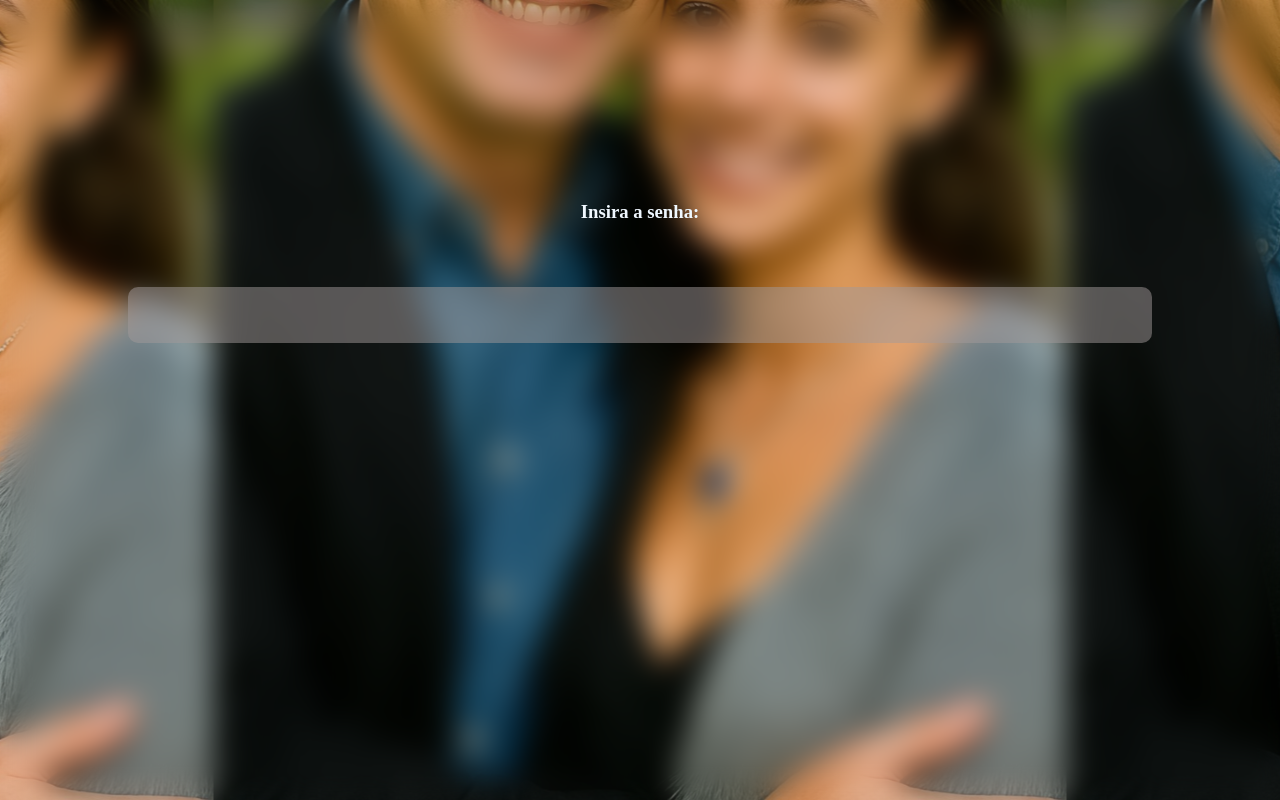
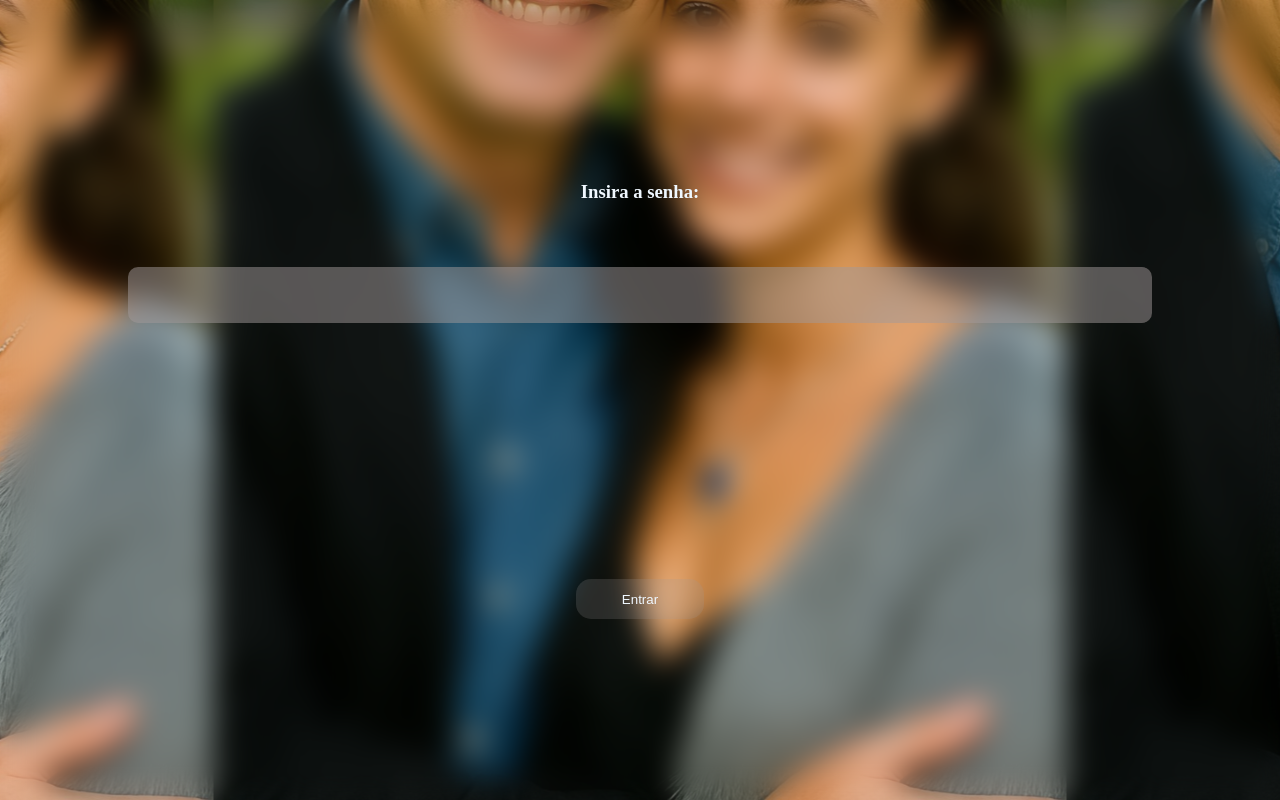
Before and after one commit to CleristonJr/JogoDetetiveCelular, a plain HTML site: page index.html in a window 1280 px wide. Drawn offline with Linux system fonts and the light colour scheme.

Commit message:
Update index.html
Criação do script para ir para a outra página

```diff
--- a/index.html
+++ b/index.html
@@ -63,7 +63,7 @@
             margin: 5% 20% 20% 20%;
             resize: none;
             text-align: center;
-            vertical-align:middle;
+            vertical-align: middle;
             line-height: 7vh;
             font-size: xx-large;
             color: aliceblue;
@@ -72,10 +72,12 @@
         }
 
         input {
+            cursor: pointer;
             border-radius: 15px;
-            width: 100%;
-            background-color: rgba(162, 154, 154, 0.0);
-            height: auto;
+            width: 10vw;
+            background-color: rgba(162, 154, 154, 0.2);
+            height: 5vh;
+            color: aliceblue;
         }
     </style>
 </head>
@@ -84,8 +86,13 @@
     <section>
         <h3>Insira a senha:</h3>
         <textarea name="senha"></textarea>
+        <input type="submit" value="Entrar" onclick="minhaFuncao()">
 
-
+        <script>
+            function minhaFuncao() {
+                window.location.href = "telaInicio.html";
+            }
+        </script>
 
     </section>
 
```
